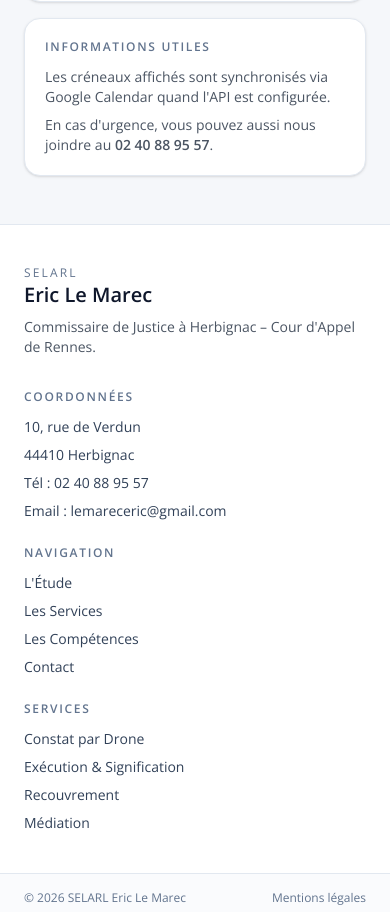
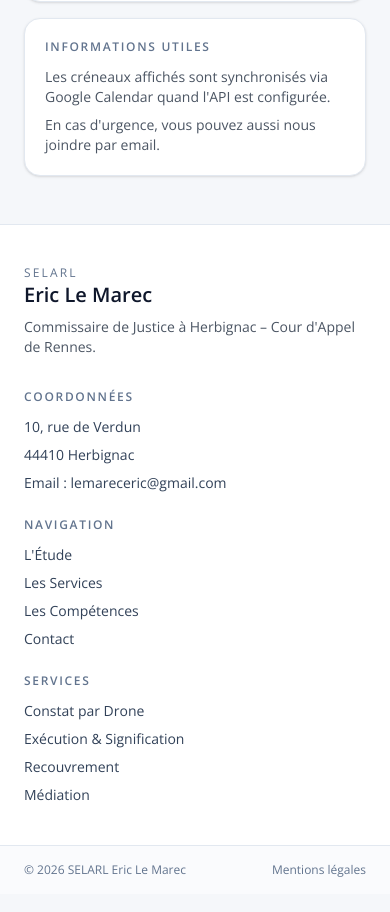
Before and after one commit to camillelemarec/ericlemarec, a Next.js app in the folder site-le-marec/: page /rendez-vous in a window 390 px wide. Shown: the part 1835-2747 px from the top of the page. Built offline with nearby package versions, Linux system fonts and the light colour scheme; no server answers.

Commit message:
Supprime tout numéro de téléphone du site
Retrait du téléphone du footer, page contact, page rendez-vous et mentions légales.

Made-with: Cursor

```diff
--- a/site-le-marec/src/app/contact/page.tsx
+++ b/site-le-marec/src/app/contact/page.tsx
@@ -35,7 +35,6 @@ export default function ContactPage() {
               </div>
               <div className="mt-3 space-y-2 text-sm text-slate-700">
                 <div>Adresse : 10, rue de Verdun – 44410 Herbignac</div>
-                <div>Téléphone : 02 40 88 95 57</div>
                 <div>Email : lemareceric@gmail.com</div>
               </div>
             </div>
--- a/site-le-marec/src/app/mentions-legales/page.tsx
+++ b/site-le-marec/src/app/mentions-legales/page.tsx
@@ -22,7 +22,6 @@ export default function MentionsLegalesPage() {
             <p className="text-sm text-slate-700">
               Adresse : 10, rue de Verdun – 44410 Herbignac
             </p>
-            <p className="text-sm text-slate-700">Téléphone : 02 40 88 95 57</p>
             <p className="text-sm text-slate-700">Email : elm@etudelemarec.com</p>
             <p className="text-sm text-slate-700">
               Directeur de la publication : Maître Eric Le Marec
--- a/site-le-marec/src/app/rendez-vous/page.tsx
+++ b/site-le-marec/src/app/rendez-vous/page.tsx
@@ -41,8 +41,7 @@ export default function RendezVousPage() {
                   l&apos;API est configurée.
                 </p>
                 <p>
-                  En cas d&apos;urgence, vous pouvez aussi nous joindre au{" "}
-                  <strong>02 40 88 95 57</strong>.
+                  En cas d&apos;urgence, vous pouvez aussi nous joindre par email.
                 </p>
               </div>
             </div>
--- a/site-le-marec/src/components/footer.tsx
+++ b/site-le-marec/src/components/footer.tsx
@@ -24,7 +24,6 @@ export function Footer() {
             <ul className="mt-3 space-y-2">
               <li>10, rue de Verdun</li>
               <li>44410 Herbignac</li>
-              <li>Tél : 02 40 88 95 57</li>
               <li>Email : lemareceric@gmail.com</li>
             </ul>
           </div>
```
